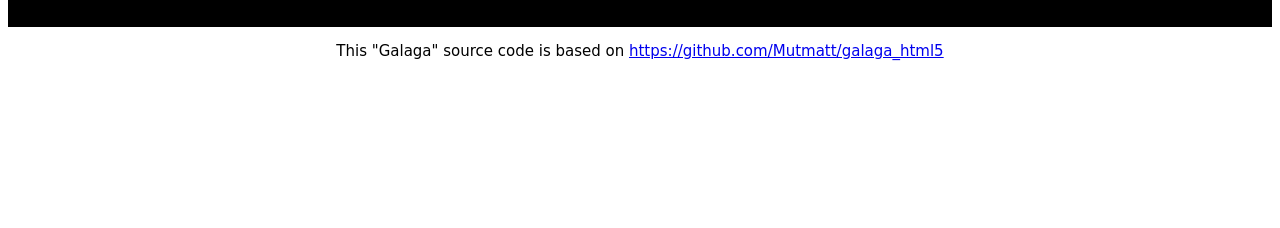
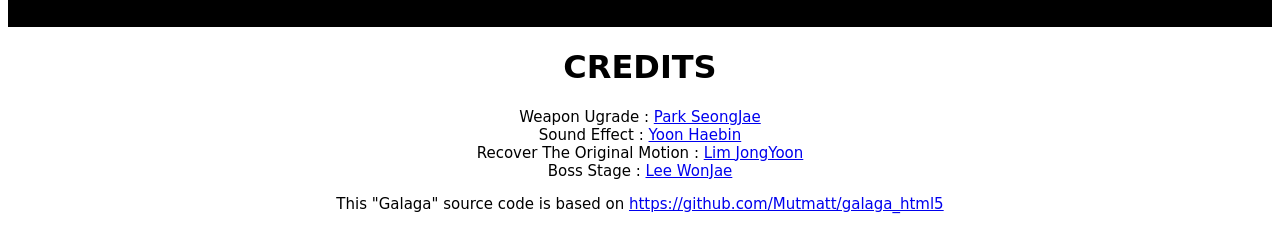
Before and after one commit to O-Mutt/Pew-Pew, a plain HTML site: page index.html in a window 1280 px wide. Shown: the part 665-893 px from the top of the page. Before the commit the page ends 800 px from the top, so only its background shows below. Drawn offline with Linux system fonts and the light colour scheme; a web font is replaced by a local one.

Commit message:
add credits

```diff
--- a/index.html
+++ b/index.html
@@ -35,7 +35,6 @@
 
 		.footer{
 			font-family: 'Iceland', cursive;
-			font-size : 15px;
 		}
 		</style>
 	</head>
@@ -66,8 +65,15 @@
 				</div>
 			</div>
 		</div>
-		<div class="container" align="center">
-			<p class="muted credit footer">
+		<div class="container footer" align="center">
+			<h1 class="text-info">CREDITS</h1>
+			<p style="font-size : 15px;">
+				Weapon Ugrade : <a href="https://plus.google.com/111302679105358219806/about" target="_blank">Park SeongJae</a><br>
+				Sound Effect : <a href="https://plus.google.com/106958385030616827332/about" target="_blank">Yoon Haebin</a><br>
+				Recover The Original Motion : <a href="https://plus.google.com/111516089306509884557/about" target="_blank">Lim JongYoon</a><br>
+				Boss Stage : <a href="https://plus.google.com/107621265594457706915/about" target="_blank">Lee WonJae</a><br>
+			</p>
+			<p class="muted credit" style="font-size : 15px;">
 				This "Galaga" source code is based on <a href="https://github.com/Mutmatt/galaga_html5">https://github.com/Mutmatt/galaga_html5</a>
 			</p>
 		</div>
```
